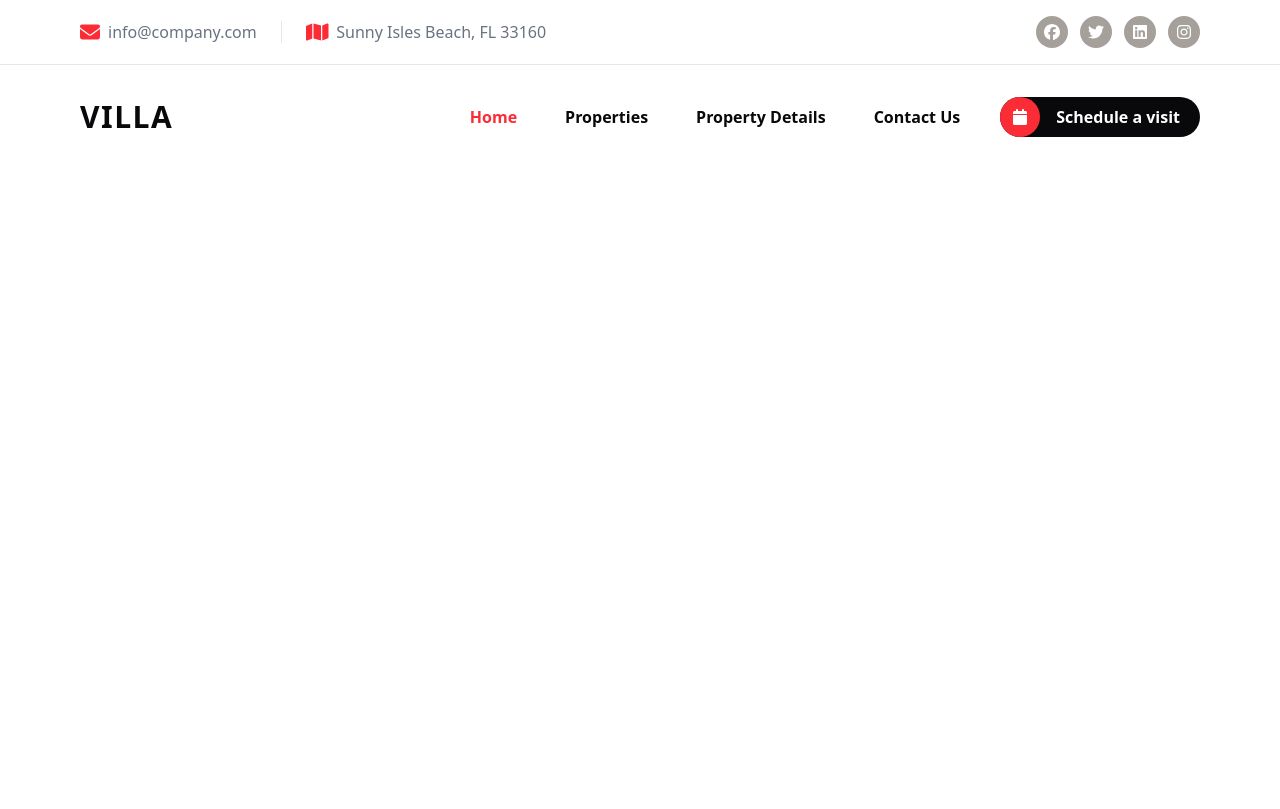
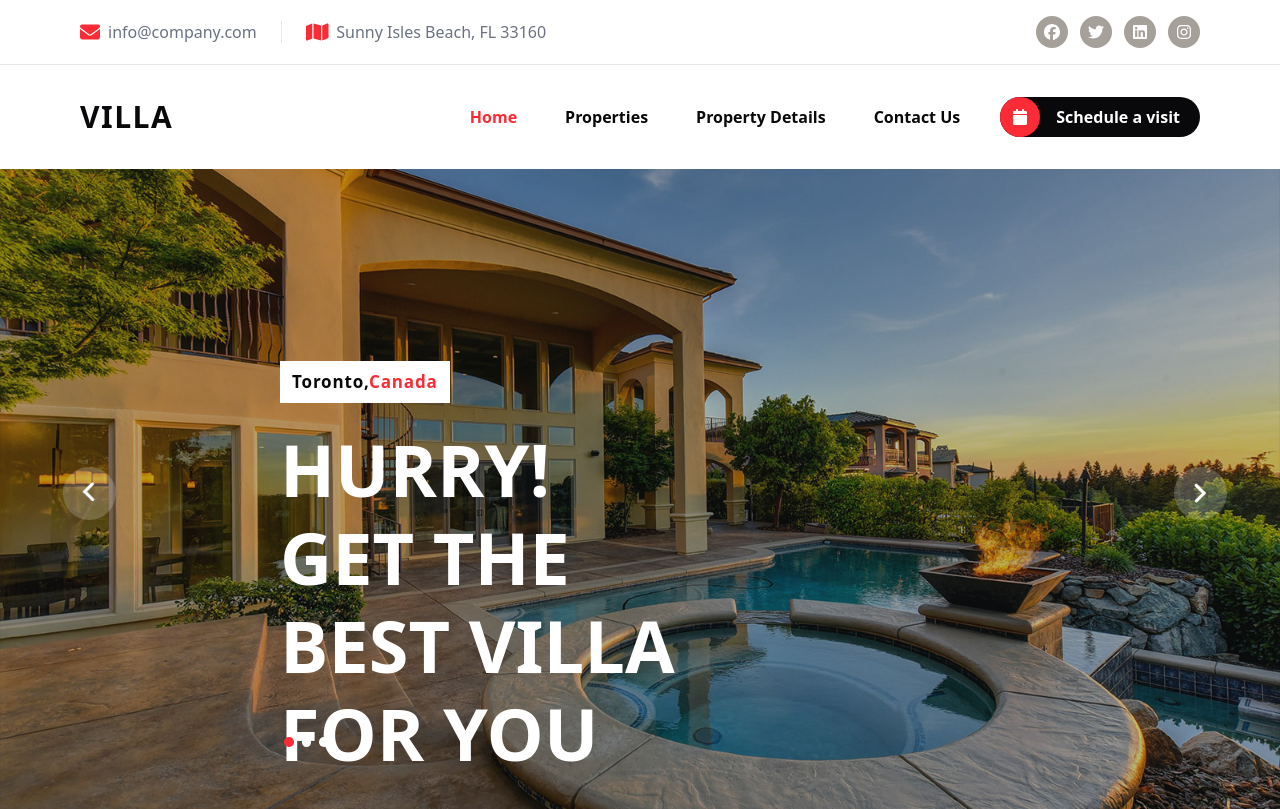
Before and after one commit to Nikkihosseini/Villa-agency, a React (Vite) app: page / in a window 1280 px wide. Built offline with nearby package versions, Linux system fonts and the light colour scheme.

Commit message:
add HeaderBanner and swiper js and Customize swiper js styles for Navigation and Pagination

```diff
--- a/index.html
+++ b/index.html
@@ -7,7 +7,9 @@
     <title>Villa Agency</title>
   </head>
   <body class="font-sans text-zinc-950">
-    <div id="root"></div>
+    <div id="root">
+      <img src="./public/images/image/banner/banner-01.jpg" alt="Toronto,Canada">
+    </div>
     <script type="module" src="/src/main.jsx"></script>
   </body>
 </html>
--- a/package.json
+++ b/package.json
@@ -16,7 +16,8 @@
     "@fortawesome/react-fontawesome": "^0.2.2",
     "@tailwindcss/vite": "^4.0.0",
     "react": "^18.3.1",
-    "react-dom": "^18.3.1"
+    "react-dom": "^18.3.1",
+    "swiper": "^11.2.2"
   },
   "devDependencies": {
     "@eslint/js": "^9.17.0",
--- a/src/App.jsx
+++ b/src/App.jsx
@@ -1,11 +1,13 @@
 import './index.css'
 import Header from './Header/Header.jsx'
+import HeaderBanner from './Header/HeaderBanner.jsx'
 
 export default function App() {
 
   return (
     <>
      <Header/>
+     <HeaderBanner/>
     </>
   )
 }
--- a/src/Header/Header.jsx
+++ b/src/Header/Header.jsx
@@ -37,7 +37,7 @@ export default function Header() {
      </div>
     </div>
 
-    <div className='bg-white w-full z-40'>
+    <div className='bg-white w-full z-40 sticky'>
       <div className='container mx-auto px-4 xl:px-20'>
       <div className='flex items-center justify-between py-8'>
        <div>
--- /dev/null
+++ b/src/Header/HeaderBanner.jsx
@@ -0,0 +1,63 @@
+import React, { useRef, useState } from 'react';
+import '../index.css'
+import { Swiper, SwiperSlide } from 'swiper/react';
+// Import Swiper styles
+import 'swiper/css';
+import 'swiper/css/pagination';
+import 'swiper/css/navigation';
+// import required modules
+import { Pagination, Navigation } from 'swiper/modules';
+// Customiz style => Navigation and Pagination
+import './styles.css';
+
+export default function HeaderBanner() {
+  return (
+    <>
+      <Swiper
+        slidesPerView={1}
+        spaceBetween={30}
+        loop={true}
+        pagination={{
+          clickable: true,
+        }}
+        navigation={true}
+        modules={[Pagination, Navigation]}
+        className="mySwiper"
+      >
+        <SwiperSlide>
+          <div className='relative z-30'>
+            <div className='container mx-auto px-4 xl:px-20 absolute overflow-y-hidden h-full md:min-h-screen flex items-center justify-start'>
+              <div className='ml-50'>
+                <span className='inline-block font-semibold text-[17px] bg-white py-2 px-3 tracking-wider line-clamp-1 mb-4'>Toronto,<span className='text-red-500'>Canada</span></span>
+                <h2 className='text-white text-7xl font-bold line-clamp-4 max-w-[450px] leading-22 uppercase'><span className='block max-w-[214px]'>Hurry!</span>Get the Best Villa for you</h2>
+              </div>
+            </div>
+            <img src="./images/image/banner/banner-01.jpg" alt="Toronto,Canada"/>
+          </div>
+        </SwiperSlide>
+        <SwiperSlide>
+        <div className='relative z-30'>
+            <div className='container mx-auto px-4 xl:px-20 absolute overflow-y-hidden h-full md:min-h-screen flex items-center justify-start'>
+              <div className='ml-50'>
+                <span className='inline-block font-semibold text-[17px] bg-white py-2 px-3 tracking-wider line-clamp-1 mb-4'>Melbourne,<span className='text-red-500'>Australia</span></span>
+                <h2 className='text-white text-7xl font-bold line-clamp-4 max-w-[450px] leading-22 uppercase'><span className='block max-w-[358px]'>Be Quick!</span>Get the best villa in town</h2>
+              </div>
+            </div>
+            <img src="./images/image/banner/banner-02.jpg" alt="Melbourne,Australia"/>
+          </div>
+        </SwiperSlide>
+        <SwiperSlide>
+        <div className='relative z-30'>
+            <div className='container mx-auto px-4 xl:px-20 absolute overflow-y-hidden h-full md:min-h-screen flex items-center justify-start'>
+              <div className='ml-50'>
+                <span className='inline-block font-semibold text-[17px] bg-white py-2 px-3 tracking-wider line-clamp-1 mb-4'>Miami,<span className='text-red-500'>South Florida</span></span>
+                <h2 className='text-white text-7xl font-bold line-clamp-4 max-w-[539px] leading-22 uppercase'><span className='block max-w-[377px]'>Act Now!</span>Get the highest level penthouse</h2>
+              </div>
+            </div>
+            <img src="./images/image/banner/banner-03.jpg" alt="Miami,South Florida"/>
+          </div>
+        </SwiperSlide>
+      </Swiper>
+    </>
+  );
+}
--- /dev/null
+++ b/src/Header/styles.css
@@ -0,0 +1,80 @@
+/*! Navigation */
+
+.swiper-button-next,
+.swiper-button-prev {
+  background-color: rgba(255, 255, 255, 0.2);
+  height: 3.3rem;
+  width: 3.3rem;
+  border-radius: 100%;
+}
+
+.swiper-button-next{
+  transform: translateX(5px) rotate(-90deg);
+  margin-right: 3rem;
+}
+.swiper-button-prev{
+  transform: translateX(5px) rotate(90deg);
+  margin-left: 3rem;
+}
+
+.swiper-button-next:hover,
+.swiper-button-prev:hover {
+  background-color: rgba(255, 255, 255, 0.5);
+}
+
+.swiper-button-next::after,
+.swiper-button-next::before {
+  content: "";
+  display: block;
+  width: 0.2rem;
+  height: 0.9rem;
+  border-radius: 5rem;
+  background-color: #fff;
+  position: relative;
+  left: -2px;
+}
+.swiper-button-prev::after,
+.swiper-button-prev::before {
+  content: "";
+  display: block;
+  width: 0.2rem;
+  height: 0.9rem;
+  border-radius: 5rem;
+  background-color: #fff;
+  position: relative;
+  left: -4px;
+  top: 1px;
+}
+
+.swiper-button-next::after {
+  transform: translateX(5px) rotate(45deg);
+}
+.swiper-button-next::before {
+  transform: rotate(135deg);
+}
+
+.swiper-button-prev::after {
+  transform: translateX(5px) rotate(45deg);
+}
+.swiper-button-prev::before {
+  transform: rotate(135deg);
+}
+
+/*! Pagination */
+.swiper-pagination {
+  margin-left: 17.5rem;
+  text-align: start;
+  margin-bottom: 3rem;
+}
+
+.swiper-pagination-bullet {
+   display: inline-block;
+   width: 0.6rem;
+   height: 0.6rem;
+   background-color: #fff;
+   opacity: 1;
+}
+
+.swiper-pagination-bullet-active {
+   background-color: #fb2c36;
+}
```
Also changed, not shown: 1 other file (tests, documents, lock files or other folders).
